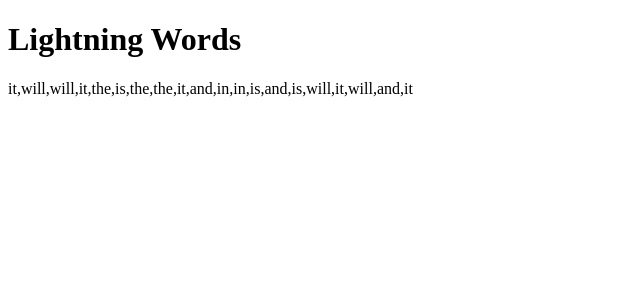
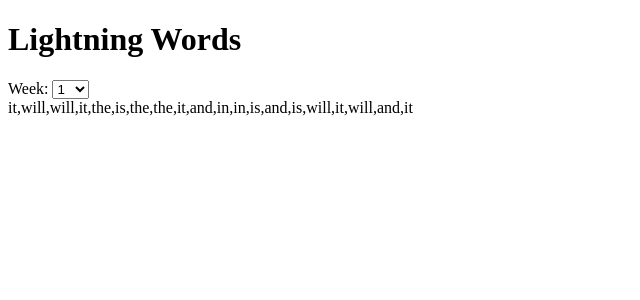
Before and after one commit to RichardMillerWimmer/lightning-words, a SvelteKit app: page / in a window 1280 px wide. Shown: the top 300 px of the page, without its empty margins (0-640 px from the left). Built offline with nearby package versions, Linux system fonts and the light colour scheme.

Commit message:
add weeks and dropdown select

```diff
--- /dev/null
+++ b/src/lib/weeks.ts
@@ -0,0 +1 @@
+export const weeks = [1, 2, 3, 4, 5, 6, 7, 8, 9, 10]
--- a/src/routes/+page.svelte
+++ b/src/routes/+page.svelte
@@ -1,9 +1,18 @@
 <script>
 
 	import { generateWordTable } from "$lib/generateWordTable";
+	import { weeks } from "$lib/weeks";
 
 </script>
 <h1>Lightning Words</h1>
+<form>
+    <label for="Week">Week:</label>
+    <select name="Week" id="Week">
+        {#each weeks as week}
+            <option value={week}>{week}</option>
+        {/each}
+    </select>
+</form>
 <span>
     {generateWordTable(1)}
 </span>
```
